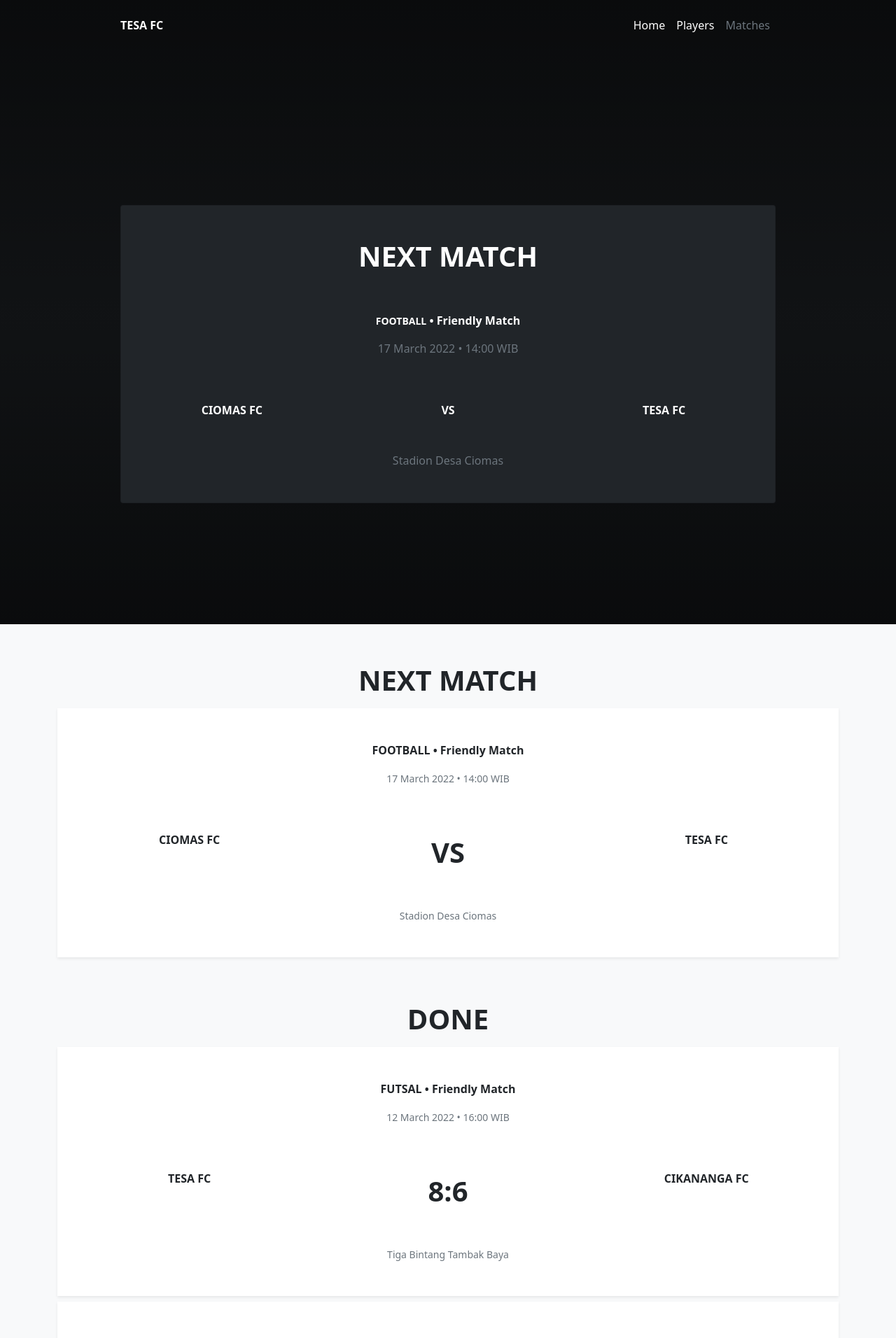
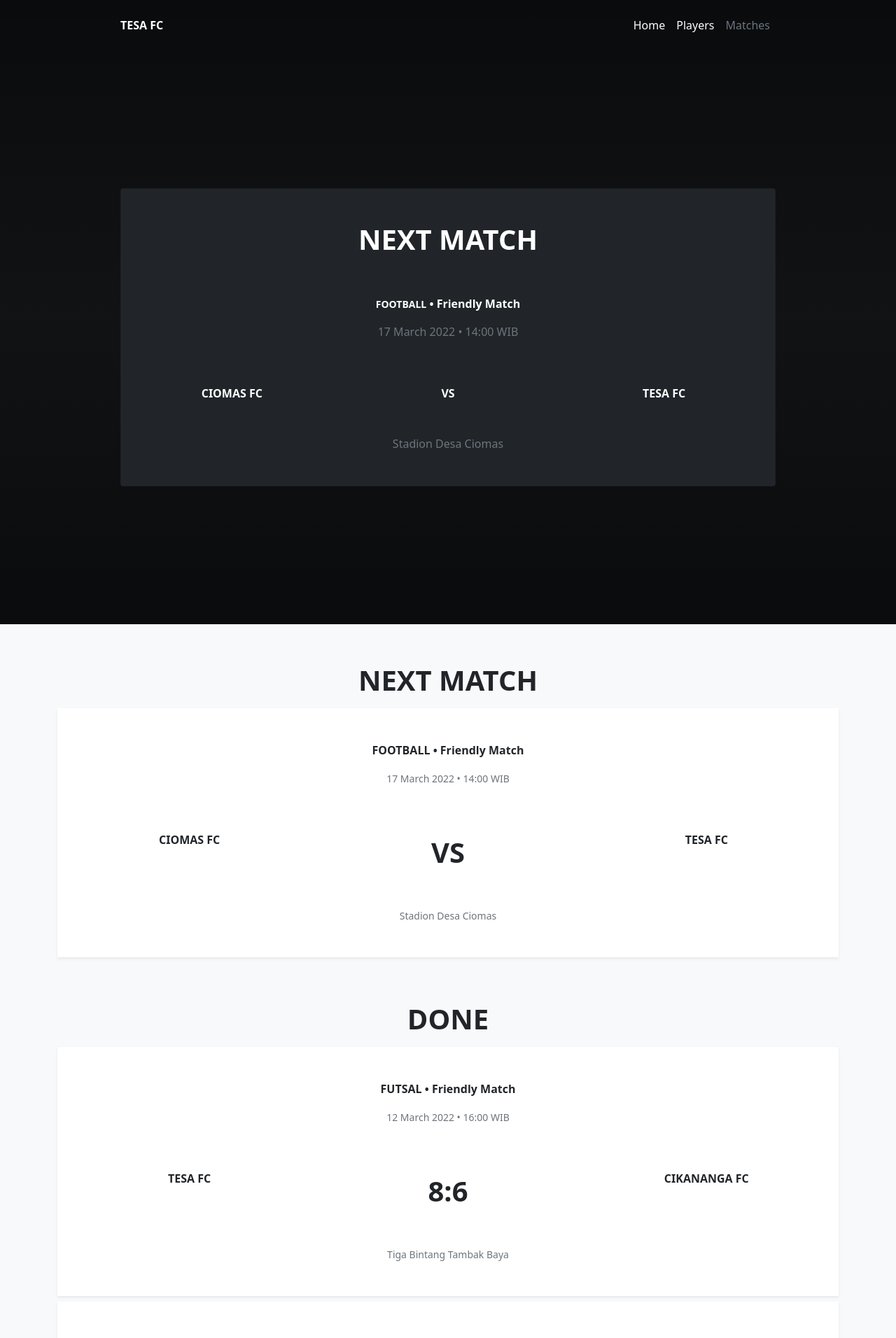
Before and after one commit to tesafc/www2, a Jekyll site: the page built from matches.html, in a window 1280 px wide. Shown: the top 1912 px of the page at 70% size. Built offline with Jekyll 4.4.1, drawn with Linux system fonts in a browser that asks for light colours.

Commit message:
Update header-match.html

```diff
--- a/_includes/header-match.html
+++ b/_includes/header-match.html
@@ -14,7 +14,7 @@
     {% assign matches = site.matches %}
     {% for match in matches %}
     {% if match.status == "next match" %}
-    <div class="container h-100 d-flex flex-column justify-content-center text-center">
+    <div class="container h-100 d-flex flex-column justify-content-center text-center pb-5">
       <div class="row row-cols-1">
         <div class="col">
           <div class="card bg-dark text-white">
```
